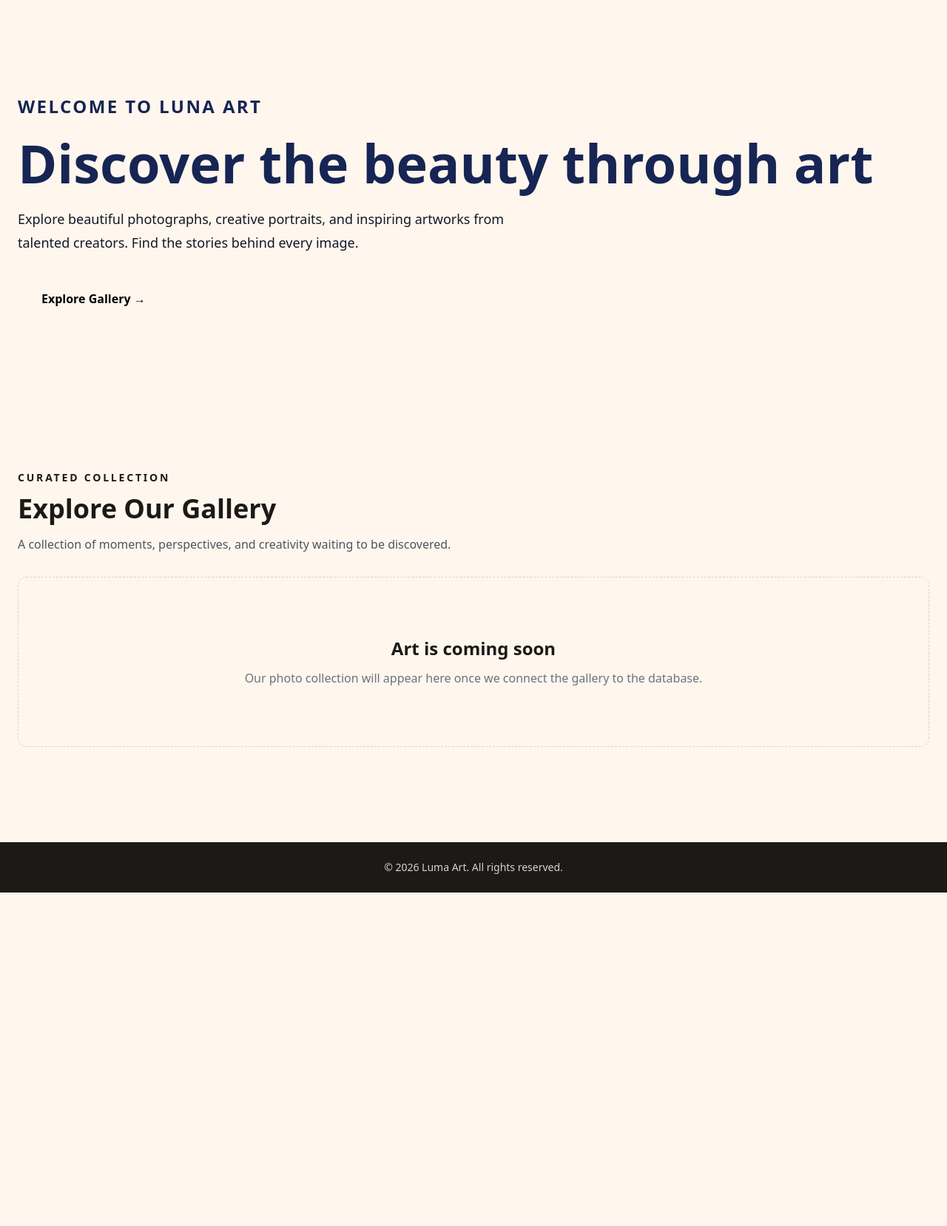
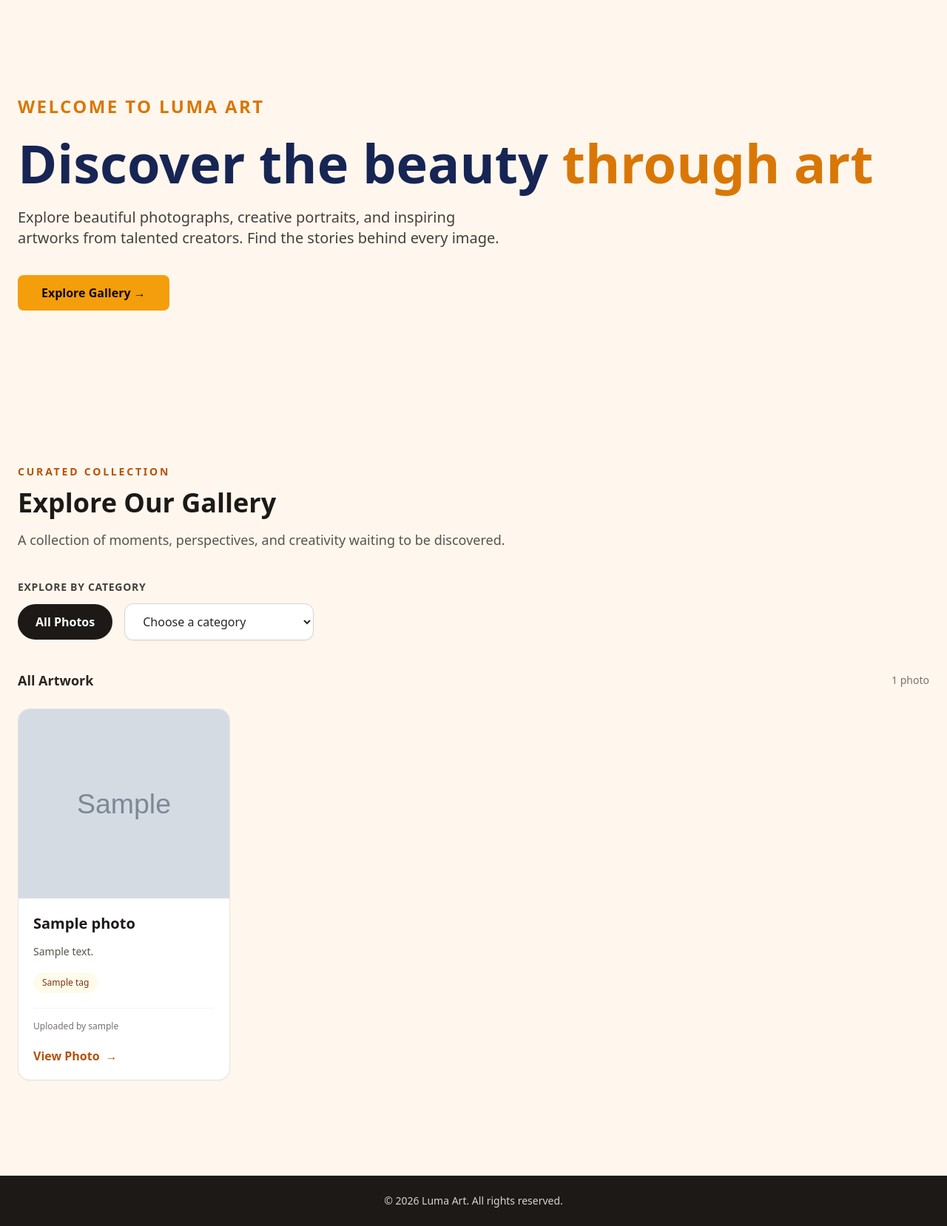
Before and after one commit to nimoali4147-rgb/Luna-Arts, a Django app: page / in a window 1280 px wide. Shown: the part 76-1734 px from the top of the page at 74% size. Before the commit the page ends 1283 px from the top, so only its background shows below. Run offline with Django 5.2, Linux system fonts and the light colour scheme; tables that the repository leaves empty hold one stand-in row (values such as "Sample post"); grey boxes marked "Sample" are stand-in pictures; some libraries are stand-ins or nearby versions.

Commit message:
Update photo gallery homepage

```diff
--- a/photo_gallary/photoapp/templates/home.html
+++ b/photo_gallary/photoapp/templates/home.html
@@ -5,57 +5,214 @@
 
 {% block content %}
 
-<section class="text-blue-950 ">
-    <div class="max-w-7xl mx-auto px-6 py-12 md:py-32">
+<!-- Hero Section -->
+<section class="text-blue-950">
+    <div class="mx-auto max-w-7xl px-6 py-20 md:py-32">
 
-        <p class="text-gold-400 font-bold text-2xl uppercase tracking-[0.1em] mb-6">
-            Welcome to Luna Art
+        <p class="mb-6 text-2xl font-bold uppercase tracking-widest text-amber-600">
+            Welcome to Luma Art
         </p>
 
-        <h1 class="font-display text-4xl md:text-6xl lg:text-7xl font-bold leading-tight">
+        <h1 class="font-display text-4xl font-bold leading-tight md:text-6xl lg:text-7xl">
             Discover the beauty
-            <span class="text-gold-400"> through art</span>
+            <span class="text-amber-600"> through art</span>
         </h1>
 
-        <p class="mt-6 text-gray-900 text-lg leading-8 max-w-2xl">
+        <p class="mt-6 max-w-2xl text-lg leading-8 text-stone-700 md:text-xl">
             Explore beautiful photographs, creative portraits,
             and inspiring artworks from talented creators.
             Find the stories behind every image.
         </p>
 
         <a href="#gallery"
-           class="inline-block mt-9 bg-gold-400 hover:bg-gold-500 text-black font-semibold px-8 py-3 rounded-md">
+           class="mt-9 inline-block rounded-lg bg-amber-500 px-8 py-3 font-semibold text-stone-950 transition hover:bg-amber-600">
             Explore Gallery →
         </a>
 
     </div>
 </section>
 
-<section id="gallery" class="max-w-7xl mx-auto px-6 py-20">
 
-    <p class="text-gold-600 text-sm font-semibold uppercase tracking-[0.2em]">
+<!-- Gallery Section -->
+<section id="gallery" class="mx-auto max-w-7xl px-6 py-16 md:py-20">
+
+    <div class="mb-10">
+        <p class="text-sm font-semibold uppercase tracking-[0.2em] text-amber-700">
             Curated Collection
         </p>
 
-    <h2 class="font-display text-3xl md:text-4xl font-bold mt-3">
+        <h2 class="mt-3 font-display text-3xl font-bold text-stone-900 md:text-4xl">
             Explore Our Gallery
         </h2>
 
-    <p class="mt-4 text-gray-600 max-w-2xl">
+        <p class="mt-4 max-w-2xl leading-7 text-stone-600 md:text-lg">
             A collection of moments, perspectives, and creativity
             waiting to be discovered.
         </p>
+    </div>
 
-    <div class="border border-dashed border-stone-300 rounded-xl p-12 md:p-20 text-center mt-8">
 
-        <h3 class="font-display text-2xl font-bold">
-            Art is coming soon
+    <!-- Tag Filter Dropdown -->
+    <div class="mb-10">
+        <label for="tag-filter"
+            class="mb-3 block text-sm font-semibold uppercase tracking-wider text-stone-700">
+            Explore by Category
+        </label>
+
+     <div class="flex flex-wrap items-center gap-4">
+
+        <!-- All Photos -->
+        <a href="{% url 'home' %}#gallery"
+           class="rounded-full bg-stone-900 px-6 py-3 font-semibold text-white transition hover:bg-stone-700">
+            All Photos
+        </a>
+
+        <!-- Tags Dropdown -->
+        <form method="get"
+              id="tag-filter-form"
+              class="flex flex-wrap items-center gap-3">
+
+            <select
+                id="tag-filter"
+                name="tag"
+                onchange="if(this.value) window.location.href=this.value"
+                class="min-w-64 cursor-pointer rounded-xl border border-stone-300 bg-white px-5 py-3 text-stone-800 shadow-sm outline-none transition focus:border-amber-500 focus:ring-2 focus:ring-amber-100">
+
+                <option value="">Choose a category</option>
+
+                {% for tag in tags %}
+                    <option
+                        value="{% url 'filter_tag' tag.id %}"
+                        {% if selected_tag.id == tag.id %}selected{% endif %}>
+                        {{ tag.name }}
+                    </option>
+                {% endfor %}
+
+            </select>
+
+        </form>
+
+    </div>
+</div>
+
+
+    <!-- Photo Count -->
+    <div class="mb-6 flex items-center justify-between gap-4">
+        {% if selected_tag %}
+            <h3 class="text-lg font-semibold text-stone-800">
+                {{ selected_tag.name }} Photos
+            </h3>
+        {% else %}
+            <h3 class="text-lg font-semibold text-stone-800">
+                All Artwork
+            </h3>
+        {% endif %}
+
+        <p class="text-sm text-stone-500">
+            {{ photos|length }} photo{{ photos|length|pluralize }}
+        </p>
+    </div>
+
+
+    <!-- Photo Cards -->
+    <div class="grid grid-cols-1 gap-7 sm:grid-cols-2 lg:grid-cols-3 xl:grid-cols-4">
+
+        {% for photo in photos %}
+
+            <article class="group overflow-hidden rounded-2xl border border-stone-200 bg-white shadow-sm transition duration-300 hover:-translate-y-1 hover:shadow-xl">
+
+                <!-- Photo Image -->
+                <a href="{% url 'photo_detail' photo.id %}"
+                   class="block overflow-hidden bg-stone-100">
+
+                    <img
+                        src="{{ photo.image.url }}"
+                        alt="{{ photo.title }}"
+                        class="h-64 w-full object-cover transition duration-500 group-hover:scale-105"
+                        loading="lazy"
+                    >
+
+                </a>
+
+
+                <!-- Photo Information -->
+                <div class="p-5">
+
+                    <h3 class="text-xl font-bold text-stone-900 transition group-hover:text-amber-700">
+                        <a href="{% url 'photo_detail' photo.id %}">
+                            {{ photo.title }}
+                        </a>
                     </h3>
 
-        <p class="mt-3 text-gray-500">
-            Our photo collection will appear here once we connect
-            the gallery to the database.
+                    {% if photo.description %}
+                        <p class="mt-3 text-sm leading-6 text-stone-600">
+                            {{ photo.description|truncatewords:20 }}
                         </p>
+                    {% endif %}
+
+
+                    <!-- Tags -->
+                    {% with photo_tags=photo.tags.all %}
+                        {% if photo_tags %}
+                            <div class="mt-4 flex flex-wrap gap-2">
+
+                                {% for tag in photo_tags %}
+                                    <a href="{% url 'filter_tag' tag.id %}"
+                                       class="rounded-full bg-amber-50 px-3 py-1.5 text-xs font-medium text-amber-900 transition hover:bg-amber-200">
+                                        {{ tag.name }}
+                                    </a>
+                                {% endfor %}
+
+                            </div>
+                        {% endif %}
+                    {% endwith %}
+
+
+                    <!-- Upload Information -->
+                    {% if photo.uploaded_by %}
+                        <p class="mt-5 border-t border-stone-100 pt-4 text-xs text-stone-500">
+                            Uploaded by {{ photo.uploaded_by.username }}
+                        </p>
+                    {% endif %}
+
+
+                    <!-- View Details -->
+                    <a href="{% url 'photo_detail' photo.id %}"
+                       class="mt-5 inline-flex items-center gap-2 font-semibold text-amber-700 transition hover:text-amber-900">
+                        View Photo
+                        <span aria-hidden="true">→</span>
+                    </a>
+
+                </div>
+
+            </article>
+
+        {% empty %}
+
+            <!-- Empty Gallery -->
+            <div class="col-span-full rounded-2xl border border-dashed border-stone-300 bg-white px-6 py-16 text-center">
+
+                <div class="mx-auto flex h-16 w-16 items-center justify-center rounded-full bg-amber-100 text-3xl">
+                    ♡
+                </div>
+
+                <h3 class="mt-5 text-2xl font-bold text-stone-900">
+                    No photos found
+                </h3>
+
+                <p class="mx-auto mt-3 max-w-md leading-7 text-stone-600">
+                    There are no photos in this category yet.
+                    Explore all our artwork or check back later.
+                </p>
+
+                <a href="{% url 'home' %}#gallery"
+                   class="mt-6 inline-block rounded-lg bg-stone-900 px-6 py-3 font-semibold text-white transition hover:bg-stone-700">
+                    View All Photos
+                </a>
+
+            </div>
+
+        {% endfor %}
 
     </div>
 
```
Lines whose indentation alone changed are shown as unchanged.
